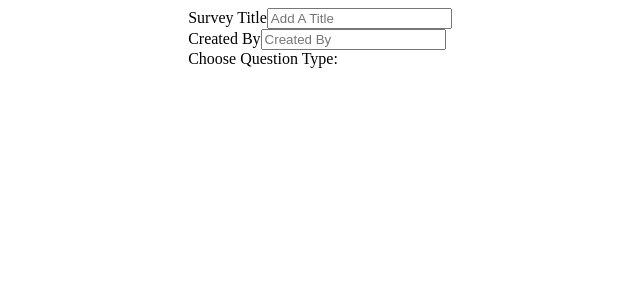
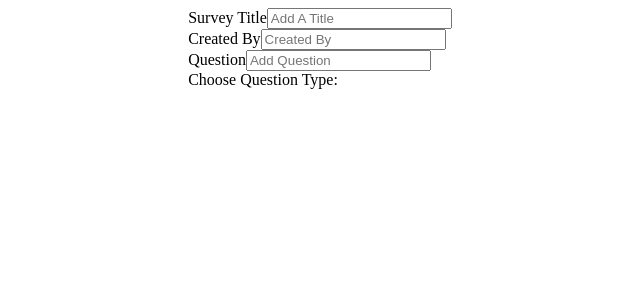
Before and after one commit to Ali-Olliek/Survey-builder, a React (Create React App) app in the folder react-front-end/: page /CreateSurvey in a window 1280 px wide. Shown: the top 300 px of the page, without its empty margins (320-960 px from the left). Built offline with nearby package versions, Linux system fonts and the light colour scheme.

Commit message:
Minor Adjustments

```diff
--- a/react-front-end/src/App/App.js
+++ b/react-front-end/src/App/App.js
@@ -4,7 +4,8 @@ import Login from '../components/Login';
 import Surveys from '../components/Surveys';
 import SignUp from '../components/SignUp';
 import CreateSurvey from '../components/CreateSurvey';
-import DropDown from '../components/DropDown';
+import Survey from '../components/Survey';
+
 import { BrowserRouter as Router, Routes, Route } from "react-router-dom";
 
 function App() {
@@ -22,6 +23,8 @@ function App() {
         </Route>
         <Route path="/CreateSurvey" element={<CreateSurvey selected={selected} setSelected = {setSelected}/>}>
         </Route>
+        <Route path="/Survey" element={<Survey/>}>
+        </Route>
       </Routes>
     </Router>
   );
--- a/react-front-end/src/components/CreateSurvey.js
+++ b/react-front-end/src/components/CreateSurvey.js
@@ -7,12 +7,12 @@ export default function CreateSurvey({onAdd, selected, setSelected}) {
     const [questions, setQuestions] = useState("");
     const [answers, setAnswers] = useState("");
 
-    // const handleTitleInput = (event) => {
-    //   setTitle({ ...title, title: event.target.value });
-    // };
-    // const handleCreatedInput = (event) => {
-    //   setCreatedBy({ ...createdBy, createdBy: event.target.value });
-    // };
+    const handleTitleInput = (event) => {
+      setTitle({ ...title, title: event.target.value });
+    };
+    const handleCreatedInput = (event) => {
+      setCreatedBy({ ...createdBy, createdBy: event.target.value });
+    };
 
 
     const handleSubmit = (e) => {
@@ -32,9 +32,8 @@ export default function CreateSurvey({onAdd, selected, setSelected}) {
         <div className="survey-control">
           <label>Survey Title</label>
           <input
-            type="text"
-            placeholder="Add A Title"
-          />
+          type="text"
+          placeholder="Add A Title" />
         </div>
 
         <div className="survey-control">
@@ -42,12 +41,17 @@ export default function CreateSurvey({onAdd, selected, setSelected}) {
           <input
             type="text"
             placeholder="Created By"
+            onChange={handleCreatedInput}
           />
         </div>
+
+        <div className="survey-control">
+          <label>Question</label>
+          <input type="text" placeholder="Add Question" />
+        </div>
         <div>
-          <DropDown selected={selected} setSelected={setSelected}/>
+          <DropDown selected={selected} setSelected={setSelected} />
         </div>
-
       </form>
     );
 }
--- a/react-front-end/src/components/DropDown.js
+++ b/react-front-end/src/components/DropDown.js
@@ -3,7 +3,7 @@ import React, {useState} from 'react'
 export default function DropDown({selected, setSelected}) {
 
     const [isActive, setisActive] = useState(false)
-    const options = ['text', 'Checkbox', 'dropdown']
+    const [options, setOptions] = useState(["Text", "Checkbox", "DropDown"])
 
   return (
     <div className="dropdown">
```
